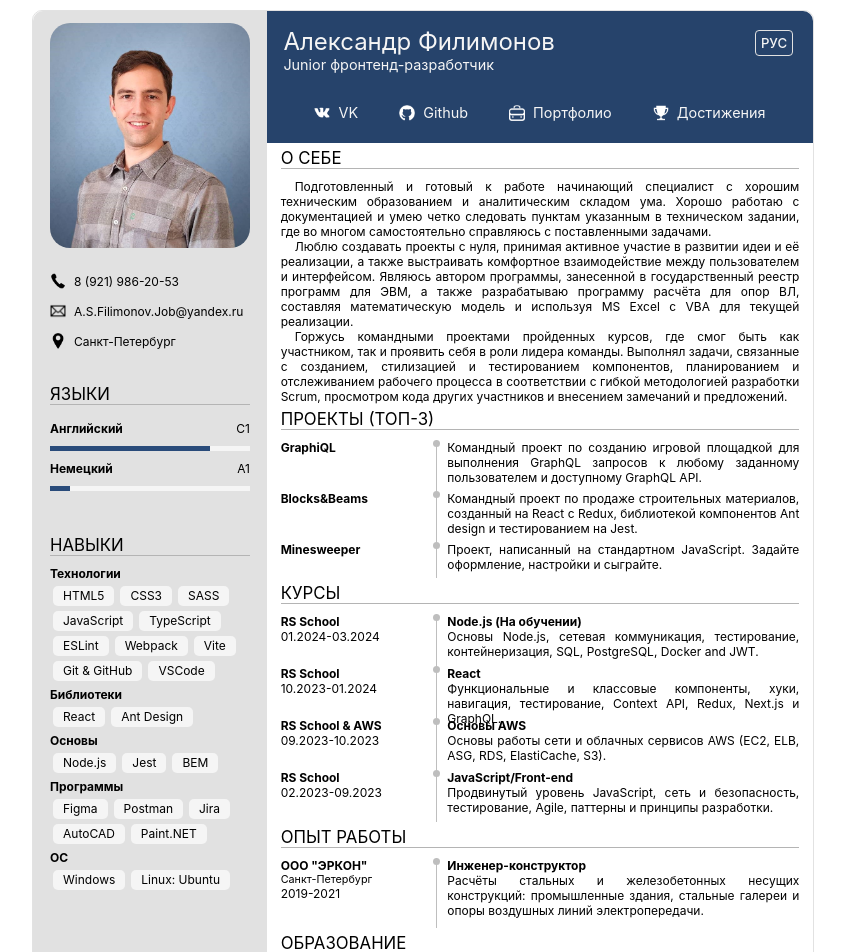
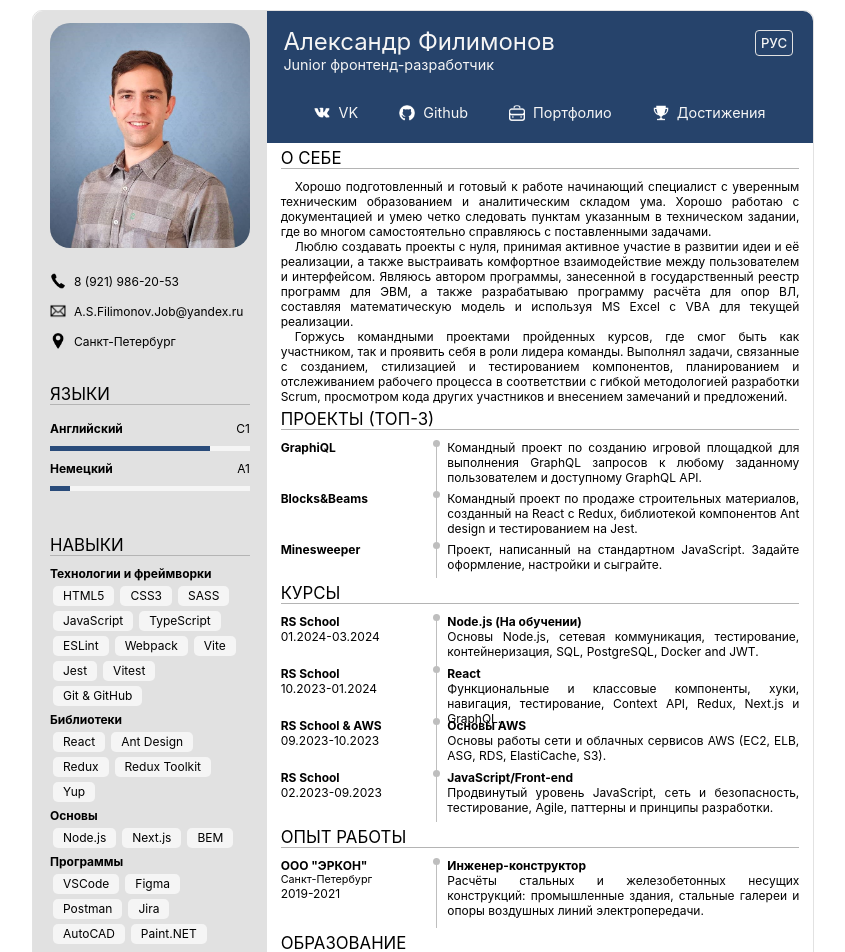
Before and after one commit to LuFtKrabbe/CV, a React (Create React App) app: page /#/profile in a window 1280 px wide. Shown: the top 952 px of the page, without its empty margins (217-1062 px from the left). Built offline with nearby package versions, Linux system fonts and the light colour scheme.

Commit message:
feat: refresh tags according to skills

```diff
--- a/src/modules/AboutMe/aboutMeData.ts
+++ b/src/modules/AboutMe/aboutMeData.ts
@@ -15,7 +15,7 @@ export type AboutMeData = {
 
 export const aboutMeData: Record<Languages, AboutMeData> = {
   [Languages.RU]: {
-    par1: `Подготовленный и готовый к работе начинающий специалист с хорошим техническим образованием и
+    par1: `Хорошо подготовленный и готовый к работе начинающий специалист с уверенным техническим образованием и
     аналитическим складом ума. Хорошо работаю с документацией и умею четко следовать пунктам указанным в техническом
     задании, где во многом самостоятельно справляюсь с поставленными задачами.`,
     par2: `Люблю создавать проекты с нуля, принимая активное участие в развитии идеи и её реализации, а также выстраивать комфортное
--- a/src/modules/skills/skillsData.tsx
+++ b/src/modules/skills/skillsData.tsx
@@ -18,25 +18,26 @@ export const skills: SkillsData = {
     'ESLint',
     'Webpack',
     'Vite',
+    'Jest',
+    'Vitest',
     'Git & GitHub',
-    'VSCode',
   ],
-  libraries: ['React', 'Ant Design'],
-  basics: ['Node.js', 'Jest', 'BEM'],
-  programs: ['Figma', 'Postman', 'Jira', 'AutoCAD', 'Paint.NET'],
+  libraries: ['React', 'Ant Design', 'Redux', 'Redux Toolkit', 'Yup'],
+  basics: ['Node.js', 'Next.js', 'BEM'],
+  programs: ['VSCode', 'Figma', 'Postman', 'Jira', 'AutoCAD', 'Paint.NET'],
   systems: ['Windows', 'Linux: Ubuntu'],
 };
 
 export const skillsText = {
   [Languages.RU]: {
-    technologies: 'Технологии',
+    technologies: 'Технологии и фреймворки',
     libraries: 'Библиотеки',
     basics: 'Основы',
     programs: 'Программы',
     systems: 'ОС',
   },
   [Languages.EN]: {
-    technologies: 'Technologies',
+    technologies: 'Technologies & Frameworks',
     libraries: 'Libraries',
     basics: 'Basics',
     programs: 'Programs',
```
